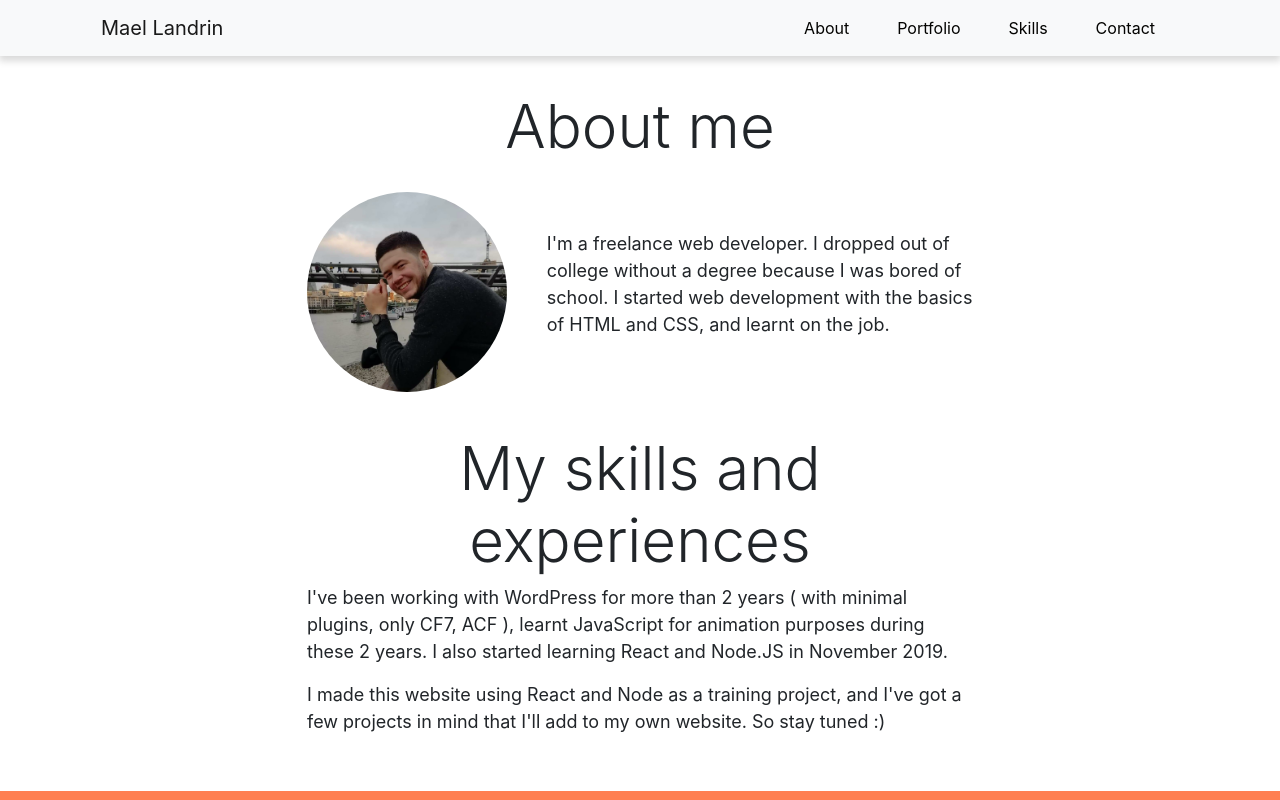
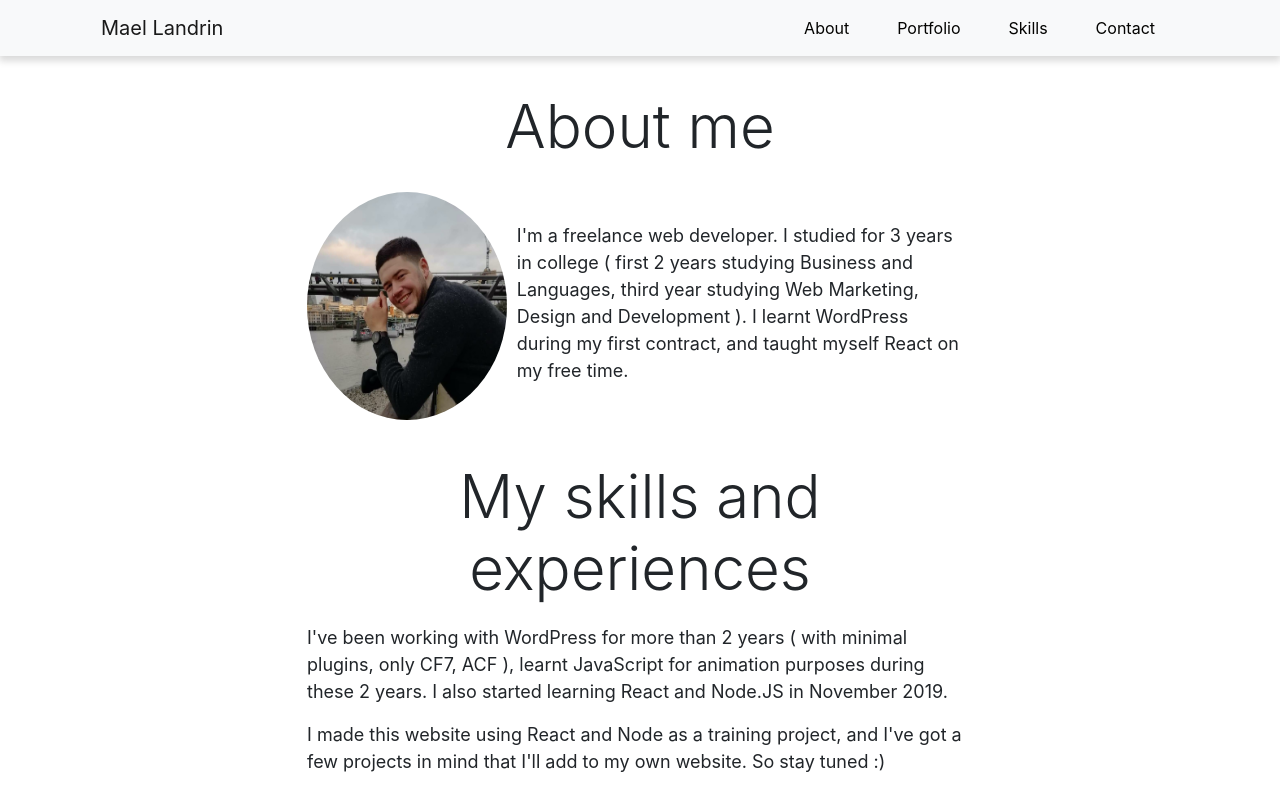
Before and after one commit to MonkeyFeeder/monkeyfeeder.github.io, a React (Create React App) app: page / in a window 1280 px wide. Shown: the top 800 px of the page. Built offline with nearby package versions, Linux system fonts and the light colour scheme; no server answers; the database is empty.

Commit message:
small css fixes and change in text

```diff
--- a/src/App.css
+++ b/src/App.css
@@ -16,6 +16,7 @@ body h2 {
     font-size: 50px;
     font-weight: 300;
     text-align: center;
+    margin-bottom: 20px;
 }
 
 body p {
--- a/src/components/User/About/About.css
+++ b/src/components/User/About/About.css
@@ -3,6 +3,10 @@
     padding-bottom: 40px;
     width: 100%;
     margin: 0 auto;
+}
+
+.about-section .picAndText p {
+    padding: 30px 10px 20px;
 }
 
 .picAndText img {
--- a/src/components/User/About/about.component.jsx
+++ b/src/components/User/About/about.component.jsx
@@ -12,7 +12,7 @@ const About = () => {
                 <h2>About me</h2>
                 <div className="picAndText">
                     <img src={picMyself} alt="it's-a me a-Mael" />
-                    <p>I'm a freelance web developer. I dropped out of college without a degree because I was bored of school. I started web development with the basics of HTML and CSS, and learnt on the job.</p>
+                    <p>I'm a freelance web developer. I studied for 3 years in college ( first 2 years studying Business and Languages, third year studying Web Marketing, Design and Development ). I learnt WordPress during my first contract, and taught myself React on my free time.</p>
                 </div>
                 <h2>My skills and experiences</h2>
                 <p>I've been working with WordPress for more than 2 years ( with minimal plugins, only CF7, ACF ), learnt JavaScript for animation purposes during these 2 years. I also started learning React and Node.JS in November 2019.</p>
```
